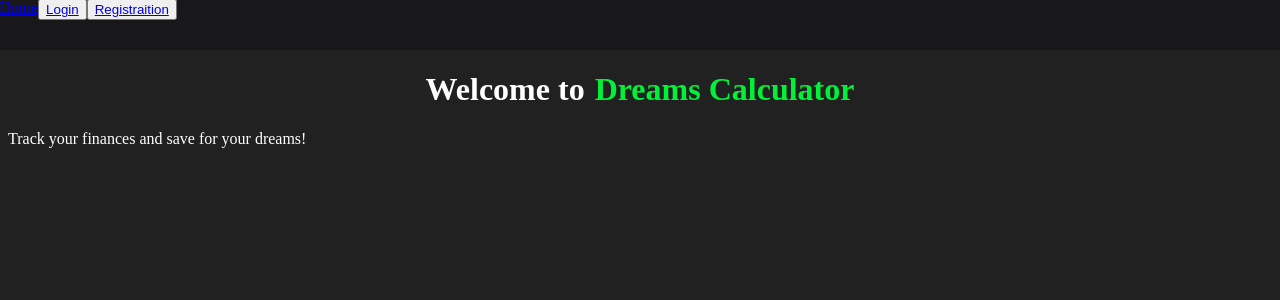
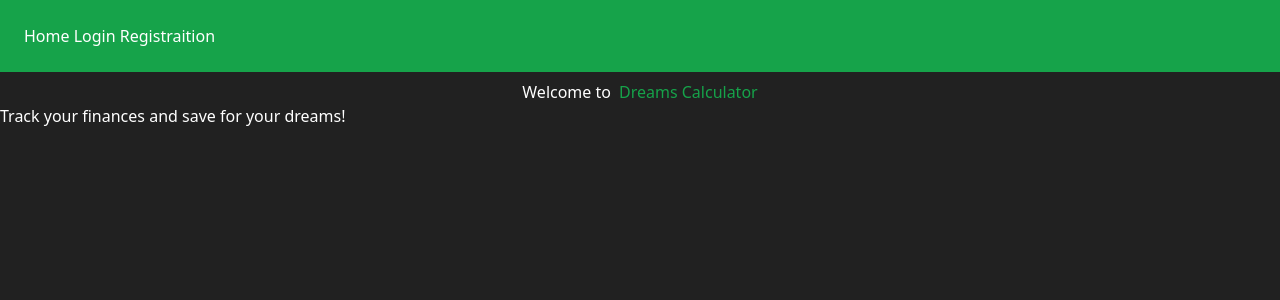
Before and after one commit to Kripl23/dreams_calculator, a Django app: page / in a window 1280 px wide. Shown: the top 300 px of the page. Run offline with Django 5.2, Linux system fonts and the light colour scheme; some libraries are stand-ins or nearby versions.

Commit message:
Switched to Tailwind and enchanced forms.py

```diff
--- a/static/css/style.css
+++ b/static/css/style.css
@@ -11,17 +11,12 @@ h1 {
 }
 
 h1 span {
-    margin-left: 10px;
-    color: #01f038;
+    color: #16a34a;
 }
 
 header{
     position: sticky;
     background-color: #18181b;
-    margin-top: -9px;
-    margin-left: -9px;
-    margin-right: -8px;
-    padding-bottom: 30px;
 }
 
 nav{
--- a/templates/base.html
+++ b/templates/base.html
@@ -8,28 +8,39 @@
     <meta charset="UTF-8">
     <title>Dreams Calculator</title>
     <link rel="stylesheet" href="{% static 'css/style.css' %}">
+    <script src="https://cdn.tailwindcss.com"></script>
+    <script>
+        tailwind.config = {
+          theme: {
+            extend: {
+              colors: {
+                clifford: "#16a34a",
+              }
+            }
+          }
+        }
+      </script>
 </head>
 
 <body>
     <header>
-        <nav>
-            <a href="{% url 'home' %}">Home</a>
-            {% if user.is_authenticated %}
-            Hello, {{ user.username }}!
-            <form action="{% url 'logout' %}" method="post" style="display: inline;">
-                {% csrf_token %}
-                <button type="submit"
-                    style="background: none; border: none; padding: 0; cursor: pointer; color: #007bff; text-decoration: underline;">
-                    Logout
-                </button>
-            </form>
-            {% else %}
-            <button><a href="{% url 'login' %}">Login</a></button>
-            <button><a href="{% url 'register' %}">Registraition</a></button>
-            {% endif %}
+        <nav class="flex items-center justify-between flex-wrap bg-green-600 p-6">
+            <div class="navbar-start">
+                <a href="{% url 'home' %}" class="navbar-item">Home</a>
+                {% if user.is_authenticated %}
+                <a class="navbar-item">Hello, {{ user.username }}!</a>
+                <form action="{% url 'logout' %}" method="post" style="display: inline;" id="logout-form">
+                    {% csrf_token %}
+                </form>
+                <a href="javascript:void(0);" class="navbar-item" onclick="document.getElementById('logout-form').submit();">logout</a>
+                {% else %}
+                <a href="{% url 'login' %}" class="navbar-item">Login</a>
+                <a href="{% url 'register' %}" class="navbar-item">Registraition</a>
+                {% endif %}
+            </div>
         </nav>
     </header>
-    <main>
+    <main class="content">
         {% if messages %}
         <ul>
             {% for message in messages %}
--- a/templates/main/home.html
+++ b/templates/main/home.html
@@ -3,6 +3,6 @@
 {% extends 'base.html' %}
 
 {% block content %}
-<h1>Welcome to<span>Dreams Calculator</span></h1>
+<h1 class="title is-1 mt-2" style="color:white">Welcome to<span class="ml-2">Dreams Calculator</span></h1>
 <p>Track your finances and save for your dreams!</p>
 {% endblock %}
```
Also changed, not shown: accounts/forms.py (+13 -1 lines), accounts/urls.py (+12 -3 lines).
